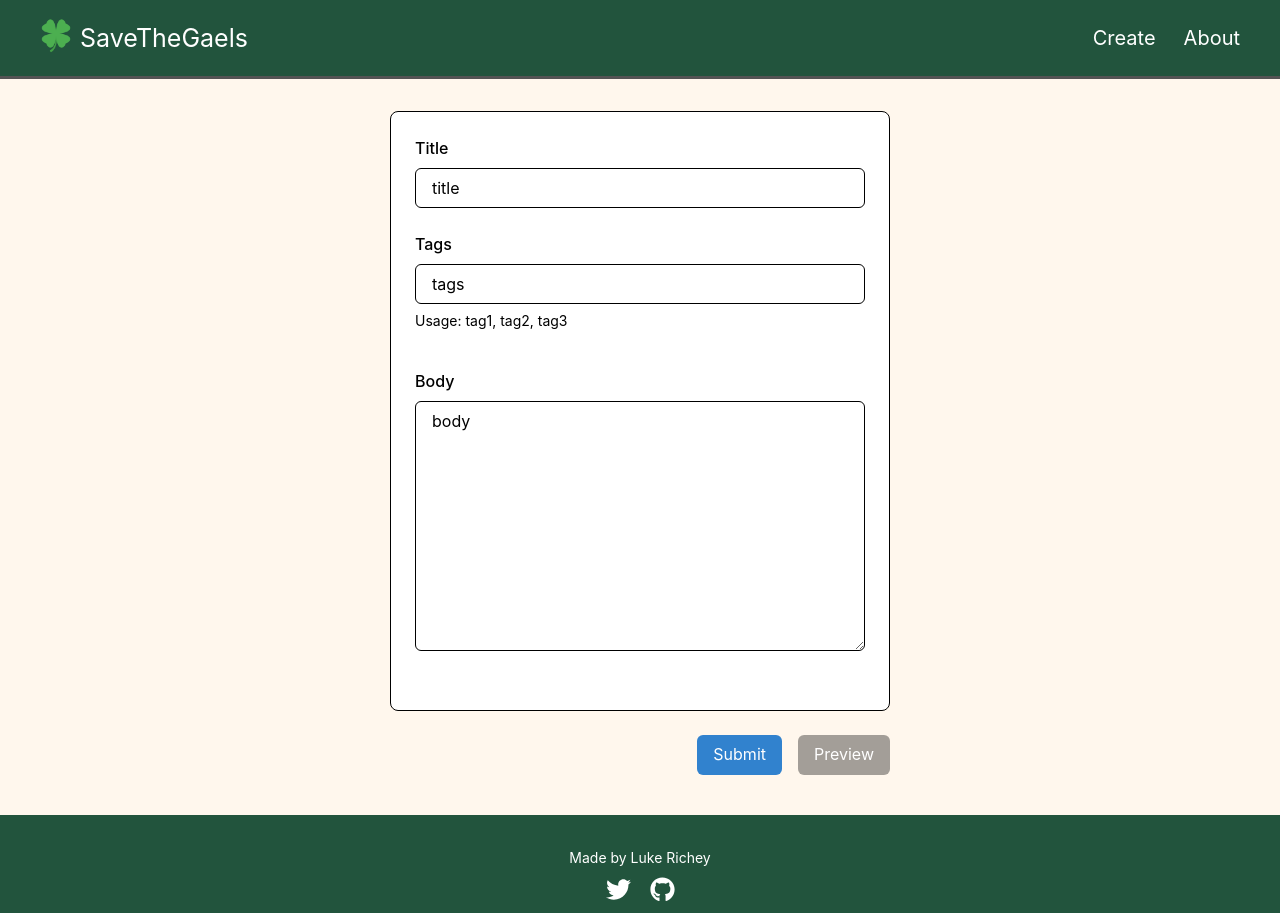
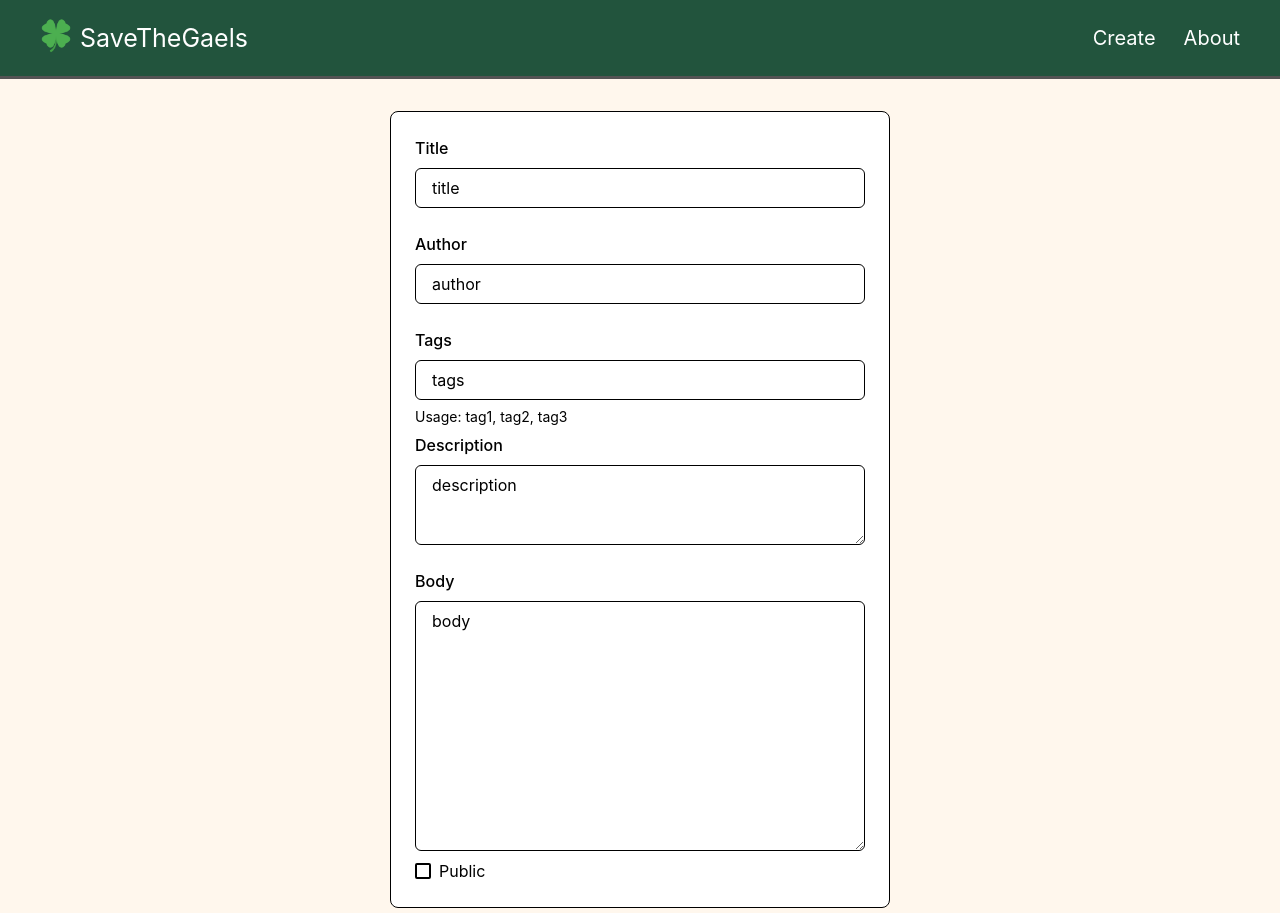
Before and after one commit to lukebrichey/SaveTheGaels, a React (Create React App) app in the folder frontend/: page /create in a window 1280 px wide. Shown: the top 913 px of the page. Built offline with nearby package versions, Linux system fonts and the light colour scheme; no server answers.

Commit message:
feat: Blog creation finished

```diff
--- a/frontend/src/components/login/Login.js
+++ b/frontend/src/components/login/Login.js
@@ -85,8 +85,6 @@ function LoginModal({ isOpen, onClose }) {
             <Button
               variant="outline"
               onClick={onClose}
-              borderColor="gray.300"
-              color="gray.600"
               _hover={{ borderColor: "gray.400", color: "gray.800" }}
               _active={{ borderColor: "gray.500", color: "gray.900" }}
             >
--- a/frontend/src/pages/Create.js
+++ b/frontend/src/pages/Create.js
@@ -1,4 +1,5 @@
-import React, { useState } from 'react';
+import { useState, useEffect } from 'react';
+import { useNavigate } from 'react-router-dom';
 import {
   Box,
   VStack,
@@ -9,18 +10,50 @@ import {
   Button,
   HStack,
   Textarea,
+  Checkbox
 } from '@chakra-ui/react';
 import Blog from '../components/blog/Blog';
 
 export default function Create() {
   const [formValues, setFormValues] = useState({
+    id: 0,
     title: '',
+    author: '',
     tags: '',
+    description: '',
+    hidden: true,
     body: '',
   });
 
   const [preview, setPreview] = useState(false);
 
+  const navigate = useNavigate();
+
+  // Incrementing the number of blog
+  useEffect(() => {
+    const fetchLatestBlogId = async () => {
+      try {
+        const response = await fetch('http://localhost:5000/api/blogs/latest');
+        if (!response.ok) {
+          throw new Error(`API request failed with status ${response.status}`);
+        }
+        const latestBlog = await response.json();
+
+        // If there are no blogs in the database, set the initial ID to 1.
+        if (latestBlog) {
+          setFormValues((prevState) => ({ ...prevState, id: latestBlog.id + 1 }));
+        } else {
+          setFormValues((prevState) => ({ ...prevState, id: 1 }));
+        }
+      } catch (error) {
+        console.error('Error fetching latest blog ID:', error);
+      }
+    };
+
+    fetchLatestBlogId();
+  }, []);
+
+  // Handle form values
   const handleChange = (e) => {
     setFormValues({ ...formValues, [e.target.id]: e.target.value });
   };
@@ -28,7 +61,7 @@ export default function Create() {
   const handleSubmit = async (e) => {
     e.preventDefault();
 
-    const response = await fetch('http://localhost:5000/api/blogs', {
+    const response = await fetch('http://localhost:5000/api/admin', {
       method: 'POST',
       headers: {
         'Content-Type': 'application/json',
@@ -39,6 +72,7 @@ export default function Create() {
     if (response.ok) {
       console.log(await response.json());
       // redirect to home page
+      navigate('/');
 
     } else {
       console.error(await response.json());
@@ -47,6 +81,10 @@ export default function Create() {
 
   const handlePreview = () => {
     setPreview(!preview);
+  };
+
+  const handleHidden = (e) => {
+    setFormValues({ ...formValues, hidden: !e.target.checked });
   };
 
   const blogData = {
@@ -80,6 +118,16 @@ export default function Create() {
                 mb={6}
               />
 
+              <FormLabel htmlFor="author">Author</FormLabel>
+              <Input
+                type="text"
+                id="author"
+                placeholder="author"
+                value={formValues.author}
+                onChange={handleChange}
+                mb={6}
+              />
+
               <FormLabel htmlFor="tags">Tags</FormLabel>
               <Input
                 type="text"
@@ -88,9 +136,18 @@ export default function Create() {
                 value={formValues.tags}
                 onChange={handleChange}
               />
-              <FormHelperText mb={10}>
+              <FormHelperText mb={2}>
                 Usage: tag1, tag2, tag3
               </FormHelperText>
+
+              <FormLabel htmlFor="description">Description</FormLabel>
+              <Textarea
+                id="description"
+                placeholder="description"
+                value={formValues.description}
+                onChange={handleChange}
+                mb={6}
+              />
 
               <FormLabel htmlFor="body">Body</FormLabel>
               <Textarea
@@ -100,6 +157,17 @@ export default function Create() {
                 value={formValues.body}
                 onChange={handleChange}
               />
+
+              <Checkbox
+                id="hidden"
+                mt={2}
+                onChange={handleHidden}
+                value={formValues.hidden}
+                borderColor='black'
+              >
+                Public
+              </Checkbox>
+
             </FormControl>
           </Box>
 
--- a/frontend/src/pages/Home.js
+++ b/frontend/src/pages/Home.js
@@ -16,12 +16,15 @@ export default function Home() {
     }, []);
 
     return (
-        <VStack
-            spacing={10}
-        >
+        <VStack spacing={10}>
           {
-                // TODO: Make blogs render in order of most recent
-                blogs.map((blog) => {
+            blogs
+              .sort((a, b) => b.id - a.id)
+              .map((blog) => {
+                if (blog.hidden) {
+                  return null;
+                }
+
                 return (
                   <Card
                     key={blog.id}
@@ -31,5 +34,6 @@ export default function Home() {
               })
           }
         </VStack>
-    )
+    );
+
 };
```
Also changed, not shown: 2 other files (tests, documents, lock files or other folders). Lines whose indentation alone changed are shown as unchanged.
